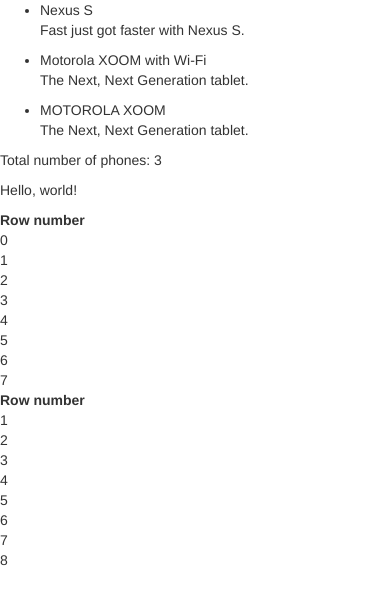
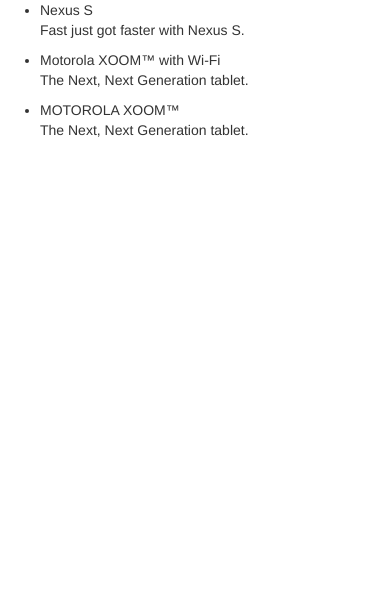
Before and after one commit to tonylixu/PhoneCat, a website: page app/index.html in a window 390 px wide. Drawn offline with nearby package versions, Linux system fonts and the light colour scheme.

Commit message:
Added phone-list.component.js file

```diff
--- a/app/index.html
+++ b/app/index.html
@@ -23,40 +23,10 @@
   <script src="phone-list.component.js"></script>
 </head>
 
-<!-- Attach PhoneListController to the body tag. This controller is in charge of the DOM sub-tree -->
-<body ng-controller="PhoneListController">
-  <ul>
-    <!-- AngularJS repeater directive, this tells AngularJS to create a <li> element for each phone in the list -->
-    <li ng-repeat="phone in phones">
-      <!-- Expressions wrapped in curly braces will be replaced by the values of the expressions -->
-      <span>{{phone.name}}</span>
-      <p>{{phone.snippet}}</p>
-    </li>
-  </ul>
-
-  <p>Total number of phones: {{phones.length}}</p>
-  <p>Hello, {{name}}!</p>
-
-  <table>
-    <tr>
-      <th>Row number</th>
-    </tr>
-    <tr ng-repeat="i in [0, 1, 2, 3, 4, 5, 6, 7]">
-      <td>{{i}}</td>
-    </tr>
-  </table>
-
-  <table>
-    <tr>
-      <th>Row number</th>
-    </tr>
-    <tr ng-repeat="i in [0, 1, 2, 3, 4, 5, 6, 7]">
-      <td>{{i+1}}</td>
-    </tr>
-  </table>
+<body>
 
   <!-- Use a custom component to render a list of phones -->
-<phone-list></phone-list>
+  <phone-list></phone-list>
 
 </body>
 </html>
--- /dev/null
+++ b/app/phone-list.component.js
@@ -0,0 +1,25 @@
+angular.
+  module('phonecatApp').
+  component('phoneList', {
+    template:
+      '<ul>' +
+        '<li ng-repeat="phone in $ctrl.phones">' +
+          '<span>{{phone.name}}</span>' +
+          '<p>{{phone.snippet}}</p>' +
+        '</li>' +
+      '</ul>',
+    controller: function PhoneListController() {
+      this.phones = [
+        {
+          name: 'Nexus S',
+          snippet: 'Fast just got faster with Nexus S.'
+        }, {
+          name: 'Motorola XOOM™ with Wi-Fi',
+          snippet: 'The Next, Next Generation tablet.'
+        }, {
+          name: 'MOTOROLA XOOM™',
+          snippet: 'The Next, Next Generation tablet.'
+        }
+      ];
+    }
+  });
```
